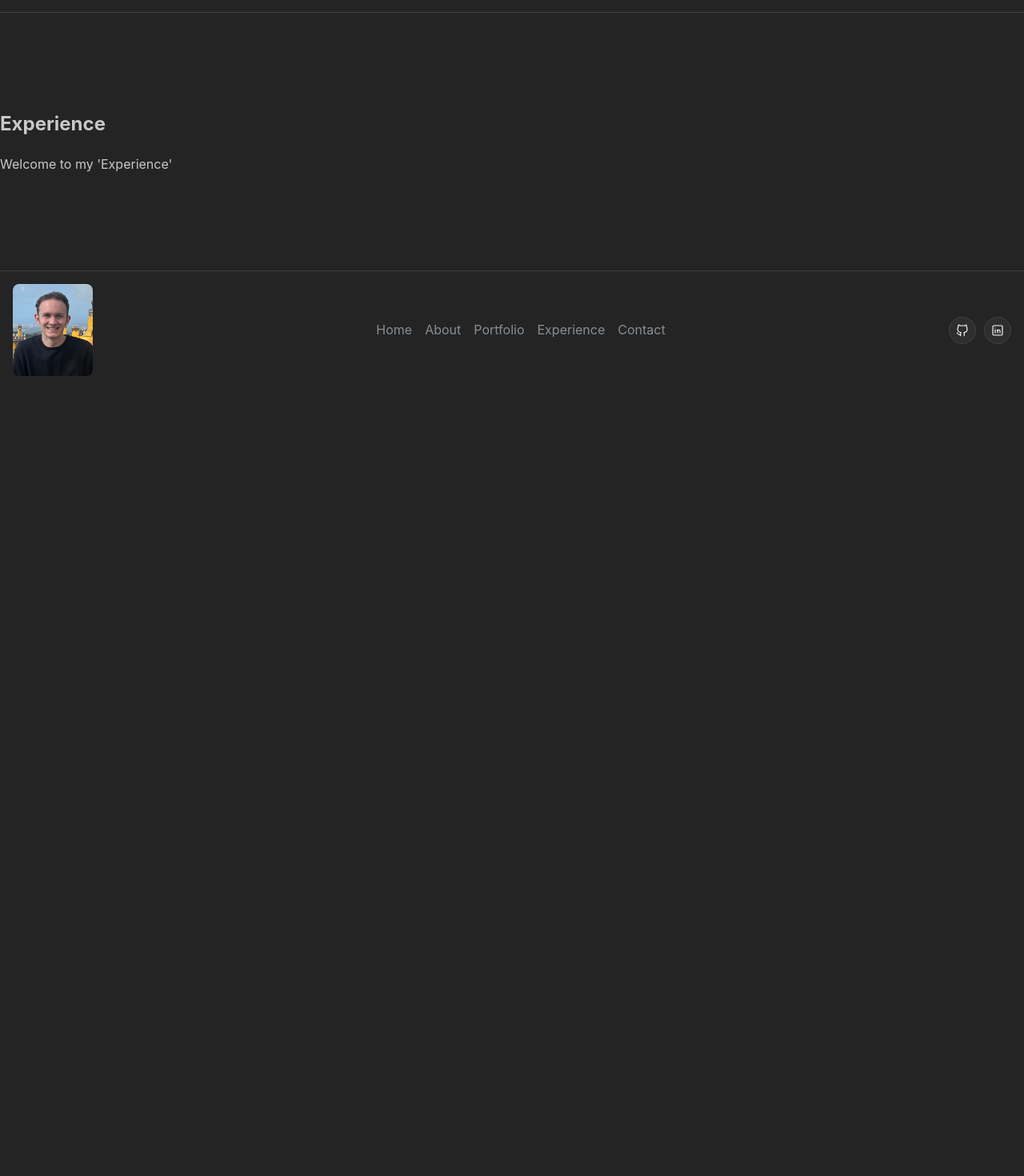
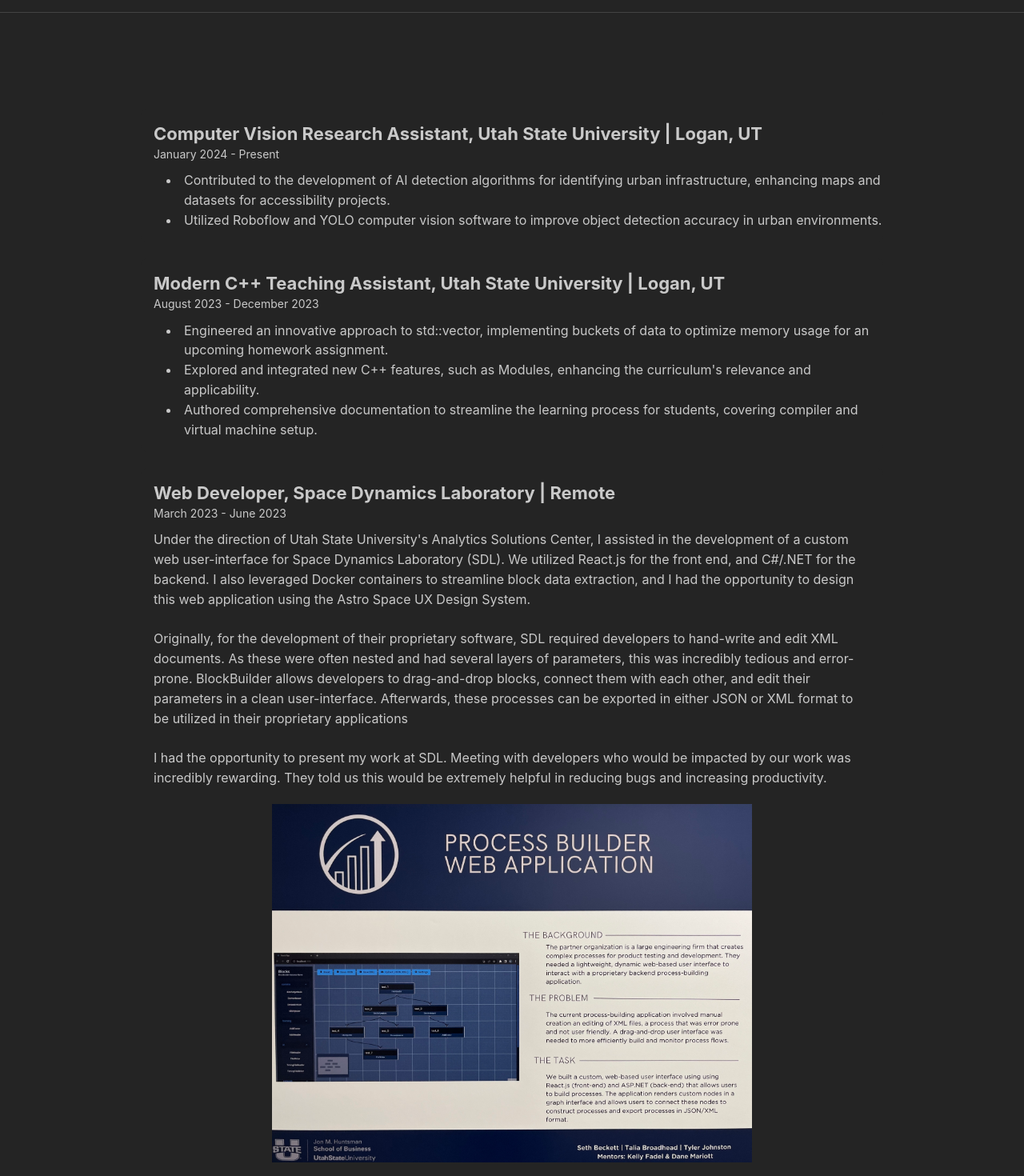
Before and after one commit to Tyler-Johnston/tyler-johnston.github.io, a React (Vite) app: page /experience in a window 1280 px wide. Shown: the part 40-1510 px from the top of the page at 80% size. Before the commit the page ends 800 px from the top, so only its background shows below. Built offline with nearby package versions, Linux system fonts and the light colour scheme.

Commit message:
working on experience page / modifying about page

```diff
--- a/src/About.tsx
+++ b/src/About.tsx
@@ -26,7 +26,7 @@ const csCourses = [
     },
     {
       id: 'cs5260',
-      label: 'Developing Cloud Applications (AWS)',
+      label: 'Developing Cloud Applications',
       description: 'Developed scalable AWS applications',
       content: "Learned to create scalable, fault-tolerant applications on Amazon Web Services, covering core services, cloud architecture best practices, and AWS tools. Implemented projects using EC2, S3, RDS, Lambda, and more.",
     },
@@ -202,20 +202,13 @@ const About = () => {
     return (
         <>
         <Container>
-          <Title>Hi, i'm Tyler Johnston!</Title>
-          <Paper p="xl">
-          <Text>I'm a senior undergraduate student at Utah State University studying Computer Science and Mathematics. I'm seeking full-time employment in Software Development.</Text>
-          </Paper>
-        </Container>
-
-        <Container>
-          <Title>Personal Background</Title>
+          <Title>Personal</Title>
           <Paper p="xl">
             <Text>I'm originally from Nashville, Tennessee! After applying to Utah State University, I was offered their full-ride presidential scholarship. I decided to take the plunge and move to Logan, and I have never regretted that decision!</Text>
             <br />
             <Text>I've always had a passion for technology and software ever since I was a kid. Being able to create something seemingly out of thin air using only problem-solving and creativity has always drawn me to software development. Even when there are frustrating bugs to figure out, finally creating a working solution is a high that I can't live without.</Text>
             <br />
-            <Text>In my personal time, I love to hang out with friends and family, play video games on my Steam Deck, collect vinyl records, and learn the guitar. Check out my <Link target="_blank" to="https://www.discogs.com/user/sodafutz/collection">Discogs account</Link> if you want to view my vinyl collection!</Text>
+            <Text>In my personal time, I love to hang out with friends and family, play video games on my Steam Deck, collect vinyl records and CDs, and learn the guitar. Check out my <Link target="_blank" to="https://www.discogs.com/user/sodafutz/collection">Discogs account</Link> if you want to view my music collection!</Text>
           </Paper>
         </Container>
 
@@ -235,9 +228,13 @@ const About = () => {
         </Container>
 
         <Container>
-          <Title>Educational Background</Title>
+          <Title>Education</Title>
           <Paper p="xl">
-            <Text>I am majoring in Computer Science with a minor in Mathematics. Throughout my Undergrad, I have retained a 3.91 GPA. I'm currently a computer vision research assistant for the landscape architecture department where I use AI to detect urban infrastructure to generate latitude and longitude data of landmarks for the purpose of ADA compliance.</Text>
+            <Text>I am majoring in Computer Science with a minor in Mathematics. Throughout my undergrad, I have retained a 3.91 GPA. I'm currently a computer vision research assistant for the landscape architecture department where I use AI to detect urban infrastructure to generate latitude and longitude data of landmarks for the purpose of ADA compliance.</Text>
+            <br></br>
+            <Text>One aspect that drew me to Computer Science was how it is ever-changing and constantly growing. I have a strong love of learning, and because of this, I wanted to get my hands on almost everything Utah State had to offer. Because of this, I took every opportunity which would teach me new things, challenge me, and encourage me to do better.</Text>
+            <br></br>
+            <Text>Listed below are the courses I've taken. I had a strong desire to learn web development, machine learning, and object-oriented skills. While this was the route I ended up taking, I do have an open mind and would love the opportunity to learn new skills outside this scope!</Text>
             <br></br>
             <Tabs defaultValue="cs">
               <Tabs.List>
--- a/src/Experience.tsx
+++ b/src/Experience.tsx
@@ -1,10 +1,49 @@
+import { Container, Title, Paper, Text, List, ListItem, Image } from '@mantine/core';
+import blockbuilder from "../images/blockbuilder.jpeg"
+import "../styles.css"
+
 const Experience = () => {
-    return (
-      <div>
-        <h2>Experience</h2>
-        <p>Welcome to my 'Experience'</p>
-      </div>
-    );
-  };
+  return (
+    <>
+      <Container size="md" my={40}>
+        <Paper p="md" my="lg" radius="md">
+          <Title order={3}>Computer Vision Research Assistant, Utah State University | Logan, UT</Title>
+          <Text size="sm" style={{ marginBottom: 10 }}>January 2024 - Present</Text>
+          <List withPadding>
+            <ListItem>Contributed to the development of AI detection algorithms for identifying urban infrastructure, enhancing maps and datasets for accessibility projects.</ListItem>
+            <ListItem>Utilized Roboflow and YOLO computer vision software to improve object detection accuracy in urban environments.</ListItem>
+          </List>
+        </Paper>
 
-  export default Experience;
+        <Paper p="md" my="lg" radius="md">
+          <Title order={3}>Modern C++ Teaching Assistant, Utah State University | Logan, UT</Title>
+          <Text size="sm" style={{ marginBottom: 10 }}>August 2023 - December 2023</Text>
+          <List withPadding>
+            <ListItem>Engineered an innovative approach to std::vector, implementing buckets of data to optimize memory usage for an upcoming homework assignment.</ListItem>
+            <ListItem>Explored and integrated new C++ features, such as Modules, enhancing the curriculum's relevance and applicability.</ListItem>
+            <ListItem>Authored comprehensive documentation to streamline the learning process for students, covering compiler and virtual machine setup.</ListItem>
+          </List>
+        </Paper>
+
+        <Paper p="md" my="lg" radius="md">
+          <Title order={3}>Web Developer, Space Dynamics Laboratory | Remote</Title>
+          <Text size="sm" style={{ marginBottom: 10 }}>March 2023 - June 2023</Text>
+          <Text> Under the direction of Utah State University's Analytics Solutions Center, I assisted in the development of a custom web user-interface for Space Dynamics Laboratory (SDL). We utilized React.js for the front end, and C#/.NET for the backend.
+            I also leveraged Docker containers to streamline block data extraction, and I had the opportunity to design this web application using the Astro Space UX Design System.</Text>
+          <br></br>
+          <Text> Originally, for the development of their proprietary software, SDL required developers to hand-write and edit XML documents. As these were often nested and had several layers of parameters, this was incredibly tedious and error-prone. BlockBuilder allows developers to drag-and-drop blocks, connect them with each other, and edit their parameters in a clean user-interface. Afterwards, these processes can be exported in either JSON or XML format to be utilized in their proprietary applications</Text>
+          <br></br>
+          <Text>I had the opportunity to present my work at SDL. Meeting with developers who would be impacted by our work was incredibly rewarding. They told us this would be extremely helpful in reducing bugs and increasing productivity.</Text>
+          {/* <List withPadding>
+            <ListItem>Developed a React.js/.NET based drag-and-drop interface, solving complex XML sheet generation challenges with an error-resistant solution.</ListItem>
+            <ListItem>Leveraged Docker to streamline data extraction and processing workflows, improving efficiency in block information management.</ListItem>
+            <ListItem>Enhanced user interface aesthetics and usability by adopting the Astro Space UX Design System, ensuring a cohesive and engaging user experience.</ListItem>
+          </List> */}
+          <Image className="mediumImage" src={blockbuilder}/>
+        </Paper>
+      </Container>
+    </>
+  );
+};
+
+export default Experience;
--- a/styles.css
+++ b/styles.css
@@ -4,9 +4,11 @@
   }
 
 .mediumImage {
-    width: 325px;
+    width: 600px;
     height: auto;
     margin: auto;
+    margin-top: 20px; /* Example margin on top */
+    margin-bottom: 20px; /* Example margin on bottom */
 }
 
 .textHeading {
```
Also changed, not shown: images/blockbuilder.jpeg (added).
